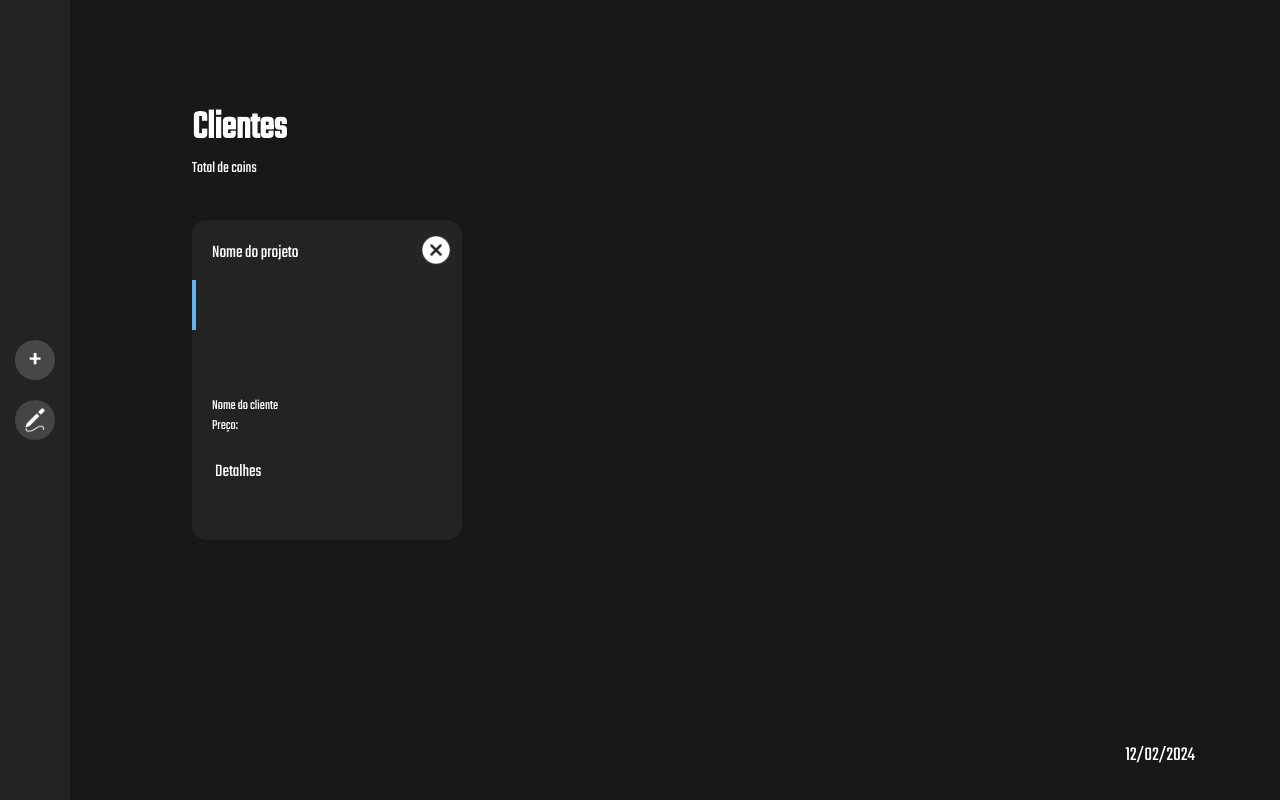
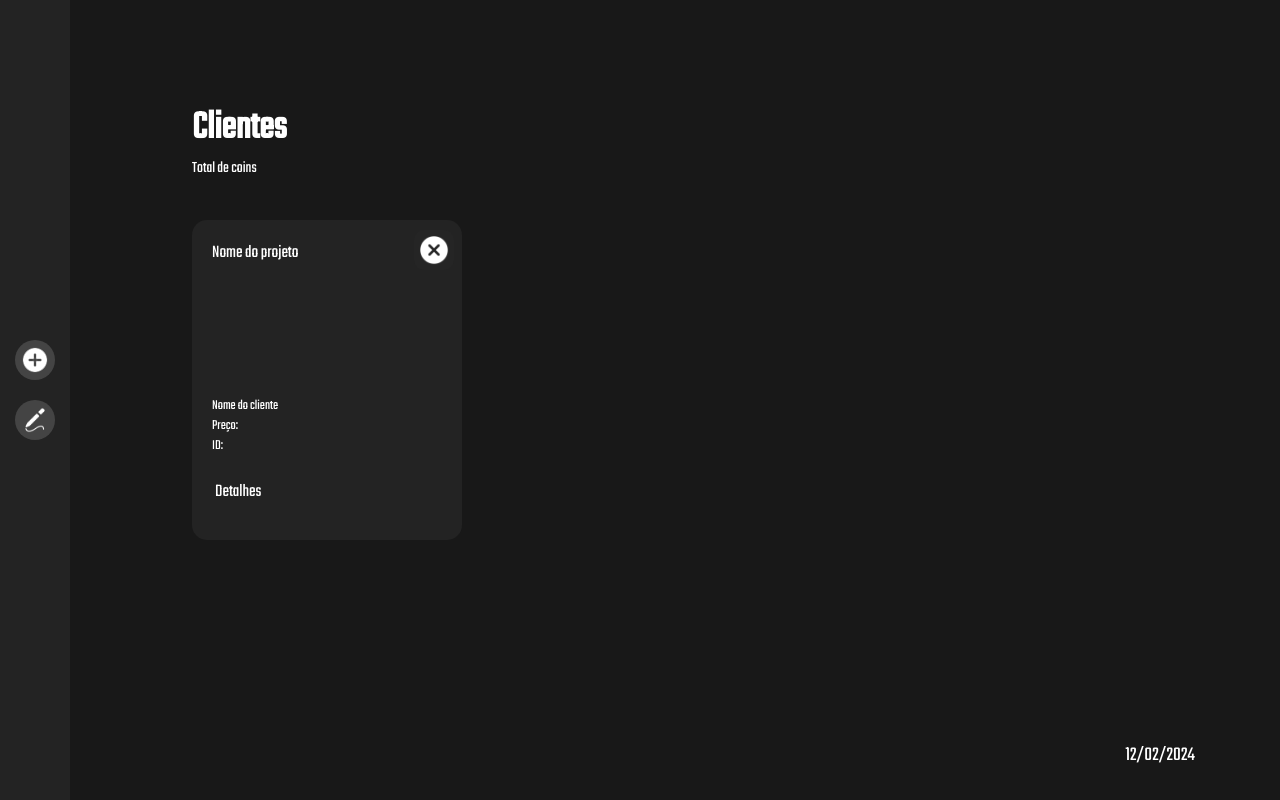
Before and after one commit to caamag/Gerenciador-de-projetos, a plain HTML site: page index.html in a window 1280 px wide. Drawn offline with Linux system fonts and the light colour scheme; a web font is replaced by a local one.

Commit message:
enviando atualizações

```diff
--- a/css/style.css
+++ b/css/style.css
@@ -12,7 +12,7 @@
     background-color: rgb(24, 24, 24);
 }
 
-h1{
+h1 {
     color: white;
     font-size: 3rem;
     font-family: 'Pixelify Sans', sans-serif;
@@ -20,7 +20,7 @@
     font-family: 'Teko', sans-serif;
 }
 
-button{
+button {
     width: 250px;
     cursor: pointer;
     border: none;
@@ -34,7 +34,7 @@
     font-family: 'Teko', sans-serif;
 }
 
-button:hover{
+button:hover {
     background-color: rgb(56, 56, 56);
 }
 
@@ -156,7 +156,6 @@
 }
 
 .create-coin,
-.delete-coin,
 .edit-coin {
     width: 40px;
     height: 40px;
@@ -172,13 +171,8 @@
     border-radius: 100%;
 }
 
-.create-coin {
-    background-color: rgb(71, 71, 71);
-    border-radius: 100%;
-    display: flex;
-    align-items: center;
-    justify-content: center;
-    color: white;
+.create-coin img {
+    transform: rotate(45deg);
 }
 
 .create-coin:hover,
@@ -249,19 +243,17 @@
     position: relative;
 }
 
-.delete{
+.delete {
     position: absolute;
     top: 10px;
-    right: 6px;
+    right: 8px;
     width: 40px;
     height: 40px;
-    border: 100%;
 }
 
-.delete img{
+.delete img {
     width: 30px;
     height: 30px;
-    border: 100%;
     filter: invert(100%);
 }
 
@@ -312,7 +304,7 @@
 
 /*coins containers*/
 .create-coin-container,
-.edit-coin-container{
+.edit-coin-container {
     position: absolute;
     width: 100%;
     height: 100vh;
@@ -323,7 +315,7 @@
 }
 
 .close-create-section,
-.close-edit-section{
+.close-edit-section {
     position: absolute;
     width: 40px;
     height: 40px;
@@ -339,19 +331,19 @@
 }
 
 .close-create-section:hover,
-.close-edit-section:hover{
+.close-edit-section:hover {
     background-color: rgb(74, 74, 74);
 }
 
 .close-create-section img,
-.close-edit-section img{
+.close-edit-section img {
     width: 30px;
     height: 30px;
     filter: invert(100%);
 }
 
 .create-coin-container form,
-.edit-coin-container form{
+.edit-coin-container form {
     width: 30%;
     margin: 0 auto;
     text-align: center;
@@ -359,7 +351,7 @@
 }
 
 .create-coin-container input,
-.edit-coin-container input{
+.edit-coin-container input {
     width: 100%;
     height: 45px;
     margin: 0 auto;
@@ -375,12 +367,12 @@
 }
 
 .create-coin-container input:focus,
-.edit-coin-container input:focus{
+.edit-coin-container input:focus {
     outline: none;
 }
 
 .create-coin-container textarea,
-.edit-coin-container textarea{
+.edit-coin-container textarea {
     width: 100%;
     height: 100px;
     margin: 0 auto;
@@ -396,15 +388,15 @@
 }
 
 .create-coin-container textarea:focus,
-.edit-coin-container textarea:focus{
+.edit-coin-container textarea:focus {
     outline: none;
 }
 
-.create-project-btn{
+.create-project-btn {
     padding: 8px;
 }
 
-.create-project-btn:hover{
+.create-project-btn:hover {
     width: 300px;
 }
 
--- a/index.html
+++ b/index.html
@@ -34,7 +34,7 @@
     </div>
     <div class="container">
         <nav>
-            <button class="create-coin">+</button>
+            <button class="create-coin"><img src="assets/cross.png" alt=""></button>
             <button class="edit-coin"><img src="./assets/pen.png" alt=""></button>
         </nav>
 
@@ -47,8 +47,8 @@
                     <h3>Nome do projeto</h3>
                     <p>Nome do cliente</p>
                     <p>Preço:</p>
+                    <p>ID:<span id="ID-Project"></span></p>
                     <button class="details-project">Detalhes</button>
-                    <div class="detalhe"></div>
                     <button class="delete"><img src="./assets/cross.png" alt=""></button>
                 </div>
             </div>
@@ -65,7 +65,8 @@
                 <input type="text" placeholder="Novo nome do projeto" id="projectName" required><br>
                 <input type="number" placeholder="Novo valor" id="price" required><br>
                 <input type="text" placeholder="Nome do cliente" id="customerName" required><br><br>
-                <textarea id="detailsProject" cols="30" rows="10" placeholder="Detalhes do projeto (opcional)"></textarea><br><br>
+                <textarea id="detailsProject" cols="30" rows="10"
+                    placeholder="Detalhes do projeto (opcional)"></textarea><br><br>
                 <button class="create-project-btn">Criar</button>
             </form>
 
@@ -83,7 +84,8 @@
                 <input type="text" placeholder="Nome do projeto" id="newprojectName" required><br>
                 <input type="number" placeholder="Valor cobrado" id="newprice" required><br>
                 <input type="text" placeholder="Nome do cliente" id="newcustomerName" required><br><br>
-                <textarea id="newdetailsProject" cols="30" rows="10" placeholder="Detalhes do projeto (opcional)"></textarea><br><br>
+                <textarea id="newdetailsProject" cols="30" rows="10"
+                    placeholder="Detalhes do projeto (opcional)"></textarea><br><br>
                 <button class="create-project-btn">Salvar edição</button>
             </form>
 
```
Also changed, not shown: assets/cadeado-icon.png (deleted), assets/profile-icon.jpg (deleted).
